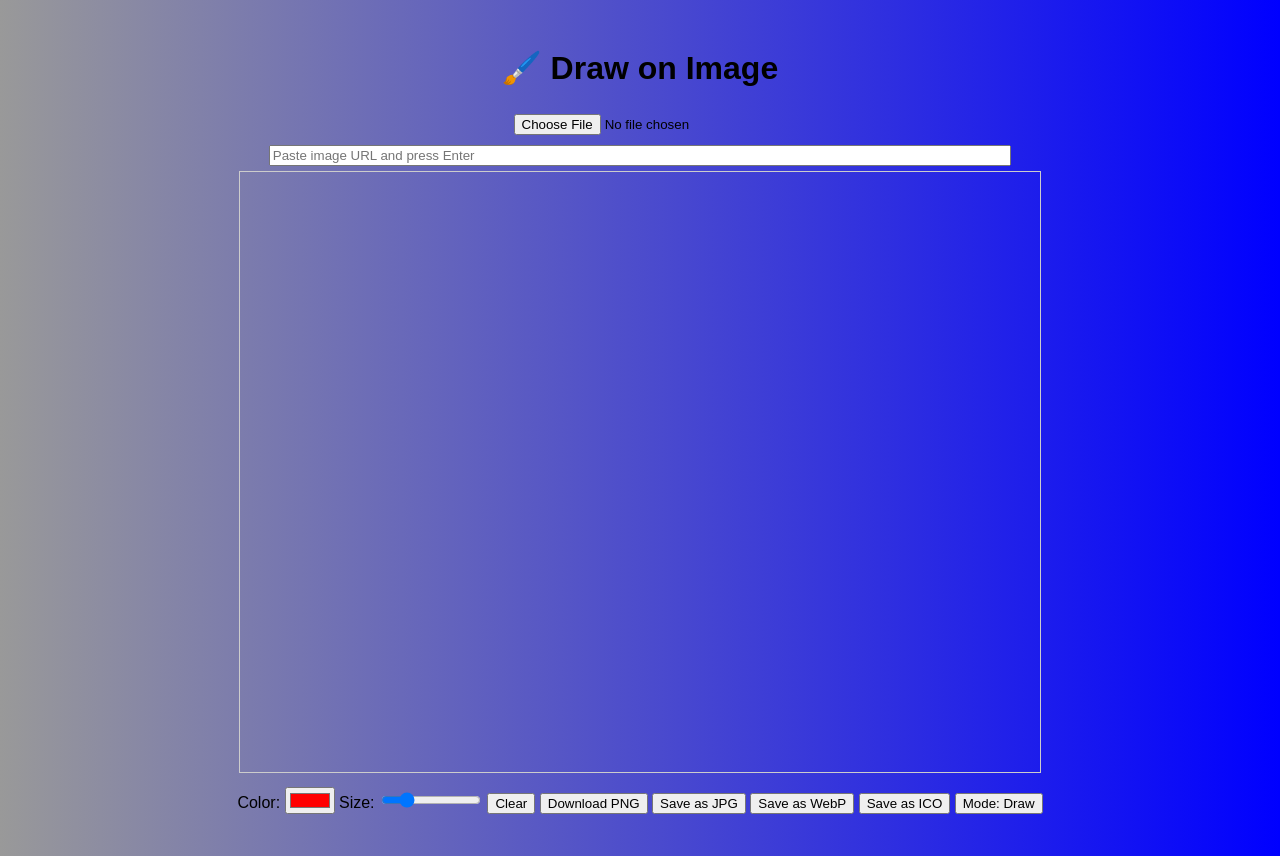
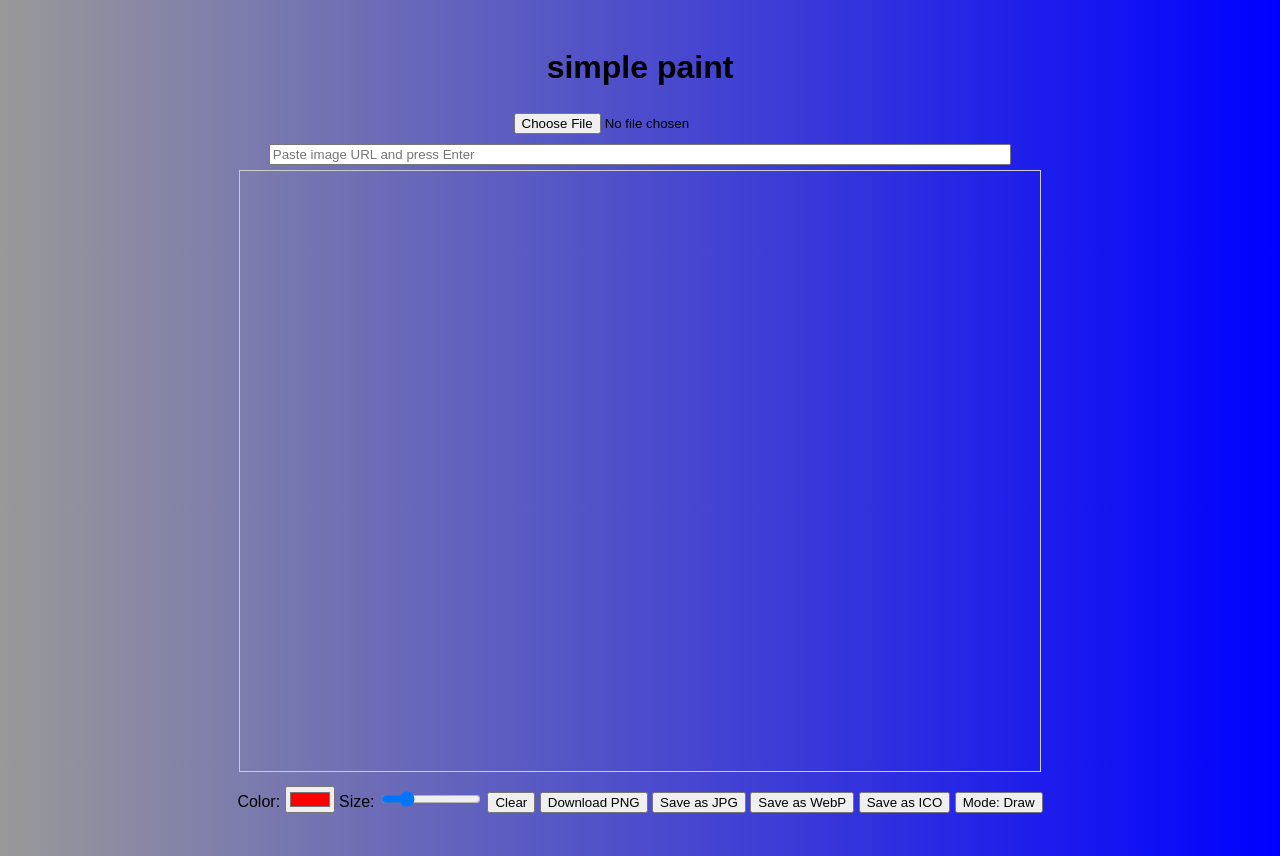
Before and after one commit to JpegPNG823/Picture-and-text-viewer-basic, a plain HTML site: page draw-on-image.html in a window 1280 px wide. Drawn offline with Linux system fonts and the light colour scheme.

Commit message:
Change title and header to 'simple paint'

```diff
--- a/draw-on-image.html
+++ b/draw-on-image.html
@@ -2,7 +2,7 @@
 <html lang="en">
 <head>
   <meta charset="UTF-8" />
-  <title>Draw on Image with Grey-Blue Background</title>
+  <title>simple paint</title>
   <meta name="viewport" content="width=device-width, initial-scale=1.0" />
   <!-- Include icojs library for ICO export -->
   <script src="https://cdn.jsdelivr.net/npm/icojs/dist/ico.js"></script>
@@ -38,7 +38,7 @@
   </style>
 </head>
 <body>
-  <h1>🖌️ Draw on Image</h1>
+  <h1> simple paint</h1>
   <div>
     <input type="file" id="imageInput" accept="image/*" /><br />
     <input type="text" id="imageURL" placeholder="Paste image URL and press Enter" style="width: 60%;" />
```
